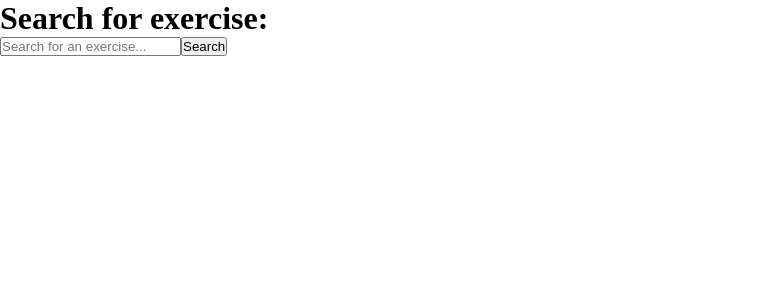
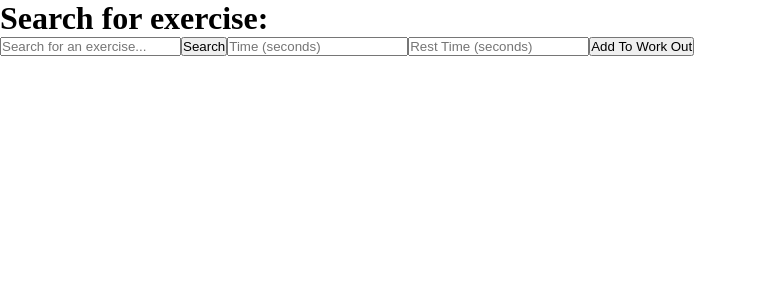
Before and after one commit to mrynp/workout-timer, a React (Create React App) app: page / in a window 1280 px wide. Shown: the top 300 px of the page, without its empty margins (0-757 px from the left). Built offline with nearby package versions, Linux system fonts and the light colour scheme.

Commit message:
Add exercise and rest timer input functionality

```diff
--- a/src/SearchExercise.js
+++ b/src/SearchExercise.js
@@ -5,6 +5,8 @@ import { useState } from "react";
 const SearchExercise = () => {
   const [exerciseName, setExerciseName] = useState("");
   const [exerciseData, setExerciseData] = useState(null);
+  const [exerciseTime, setExerciseTime] = useState("");
+  const [restTime, setRestTime] = useState("");
 
   async function handleSearch() {
     try {
@@ -38,6 +40,18 @@ const SearchExercise = () => {
     }
   }
 
+  const handleAddExercise = () => {
+    if (exerciseData && exerciseTime) {
+      console.log({
+        ...exerciseData,
+        exerciseTime: parseInt(exerciseTime),
+        restTime: parseInt(restTime) || 0,
+      });
+    }
+    setExerciseTime("");
+    setRestTime("");
+  };
+
   return (
     <div>
       <input
@@ -47,6 +61,19 @@ const SearchExercise = () => {
         placeholder="Search for an exercise..."
       />
       <button onClick={handleSearch}>Search</button>
+      <input
+        type="number"
+        value={exerciseTime}
+        onChange={(e) => setExerciseTime(e.target.value)}
+        placeholder="Time (seconds)"
+      />
+      <input
+        type="number"
+        value={restTime}
+        onChange={(e) => setRestTime(e.target.value)}
+        placeholder="Rest Time (seconds)"
+      />
+      <button onClick={handleAddExercise}>Add To Work Out</button>
 
       {exerciseData && (
         <div>
--- a/src/index.js
+++ b/src/index.js
@@ -1,5 +1,5 @@
 import React from "react";
-import ReactDOM from "react-dom";
+import ReactDOM from "react-dom/client";
 
 import App from "./App";
 
```
